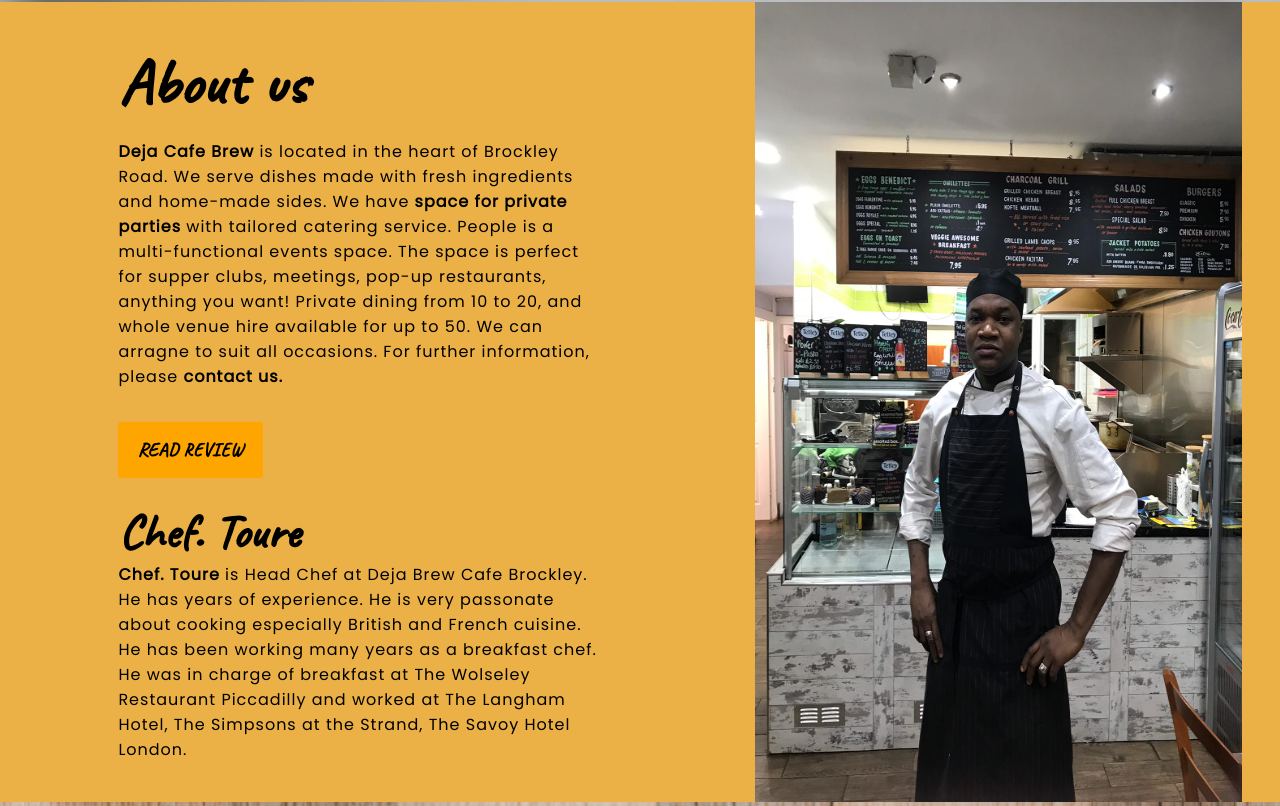
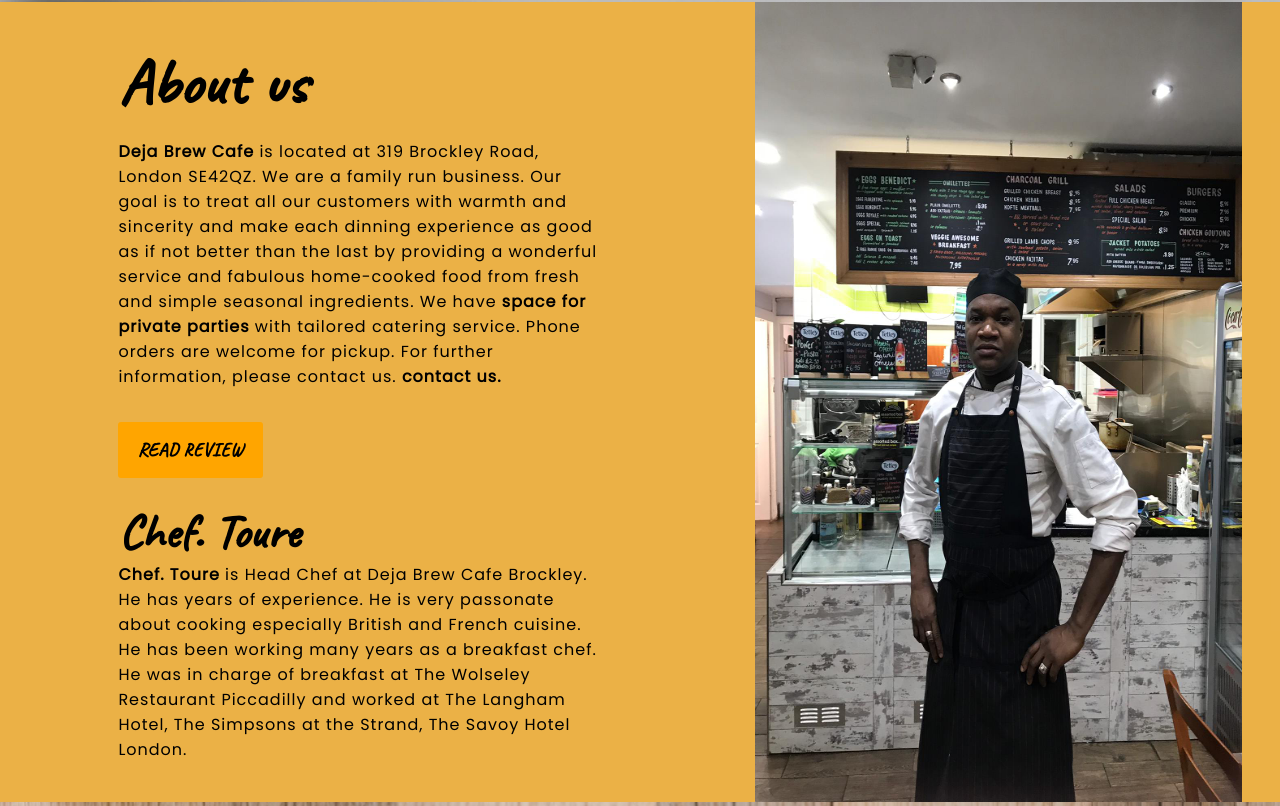
Before and after one commit to flyingWatermelon20/dejaCafeBrew, a React app: page / in a window 1280 px wide. Shown: the part 894-1700 px from the top of the page. Built offline with nearby package versions, Linux system fonts and the light colour scheme.

Commit message:
update about text

```diff
--- a/src/components/about/about.js
+++ b/src/components/about/about.js
@@ -13,14 +13,10 @@
             <p className={styles.title}>About us</p>{" "}
           </div>
           <p className={styles.description}>
-            <strong>Deja Cafe Brew</strong> is located in the heart of Brockley
-            Road. We serve dishes made with fresh ingredients and home-made
-            sides. We have <strong>space for private parties</strong> with
-            tailored catering service. People is a multi-functional events
-            space. The space is perfect for supper clubs, meetings, pop-up
-            restaurants, anything you want! Private dining from 10 to 20, and
-            whole venue hire available for up to 50. We can arragne to suit all
-            occasions. For further information, please
+            <strong>Deja Brew Cafe </strong> is located at 319 Brockley Road, London SE42QZ.
+            We are a family run business. Our goal is to treat all our customers with warmth and sincerity and make each dinning experience as good as if not better than the last by providing a wonderful service and fabulous home-cooked food from fresh and simple seasonal ingredients.
+            We have <strong>space for private parties</strong> with
+            tailored catering service. Phone orders are welcome for pickup. For further information, please contact us.
             <a href="#contact">
               <strong> contact us.</strong>
             </a>
--- a/src/components/contact/contact.js
+++ b/src/components/contact/contact.js
@@ -14,7 +14,7 @@
         <p className={styles.colorBlock}>How to find us?</p>
         <div className={styles.textBox}>
           <p>
-            <strong>Location : </strong> 319 Braxfield Road, London SE4 2QZ
+            <strong>Location : </strong> 319 Brockley Road, London SE4 2QZ
           </p>
           <p>
             <strong>Open hour : </strong> 7AM to 4:30PM (Close on Monday)
@@ -35,7 +35,7 @@
               {" "}
               <a
                 target="_blank"
-                href="https://www.google.co.uk/search?ei=761AXIOyOeKW1fAPp6-XqAY&q=deja+cafe+brew+brockley&oq=deja+cafe+brew+brockley&gs_l=psy-ab.3...2295.2983..3159...0.0..0.59.114.2......0....1..gws-wiz.OT_amsPp-WI#lrd=0x4876030414cb245d:0x7ad5988dbb77a3a1,1,,,"
+                href="https://www.google.co.uk/search?ei=761AXIOyOeKW1fAPp6-XqAY&q=deja+brew+brockley&oq=deja++rew+brockley&gs_l=psy-ab.3...2295.2983..3159...0.0..0.59.114.2......0....1..gws-wiz.OT_amsPp-WI#lrd=0x4876030414cb245d:0x7ad5988dbb77a3a1,1,,,"
               >
                 HERE
               </a>
--- a/src/index.html
+++ b/src/index.html
@@ -6,7 +6,7 @@
       href="https://fonts.googleapis.com/css?family=Poppins|Caveat"
       rel="stylesheet"
     />
-    <title>Dejabrew at Brockley</title>
+    <title>DejaBrewCafe at Brockley</title>
   </head>
   <body>
     <div id="app"></div>
```
Also changed, not shown: README.md, dist/index.html.
